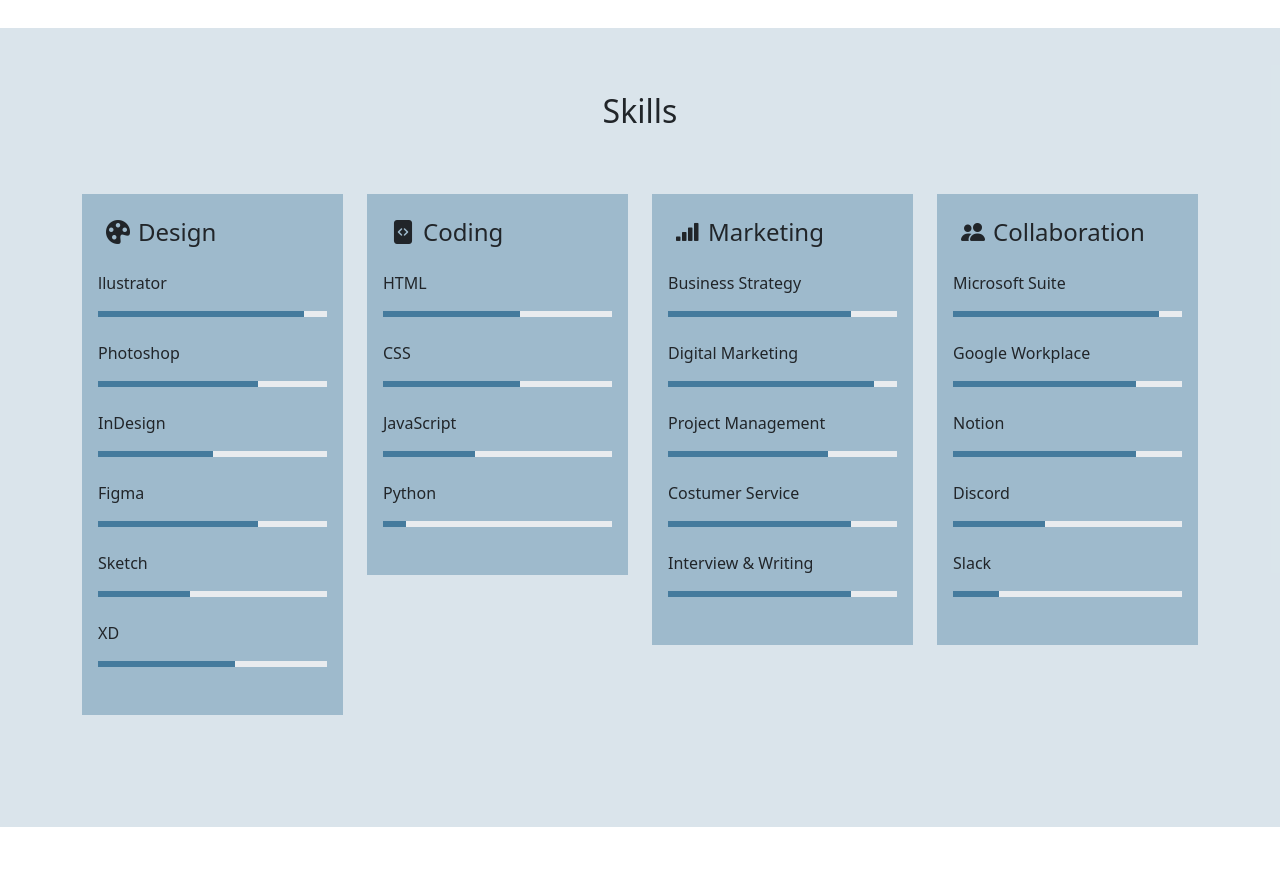
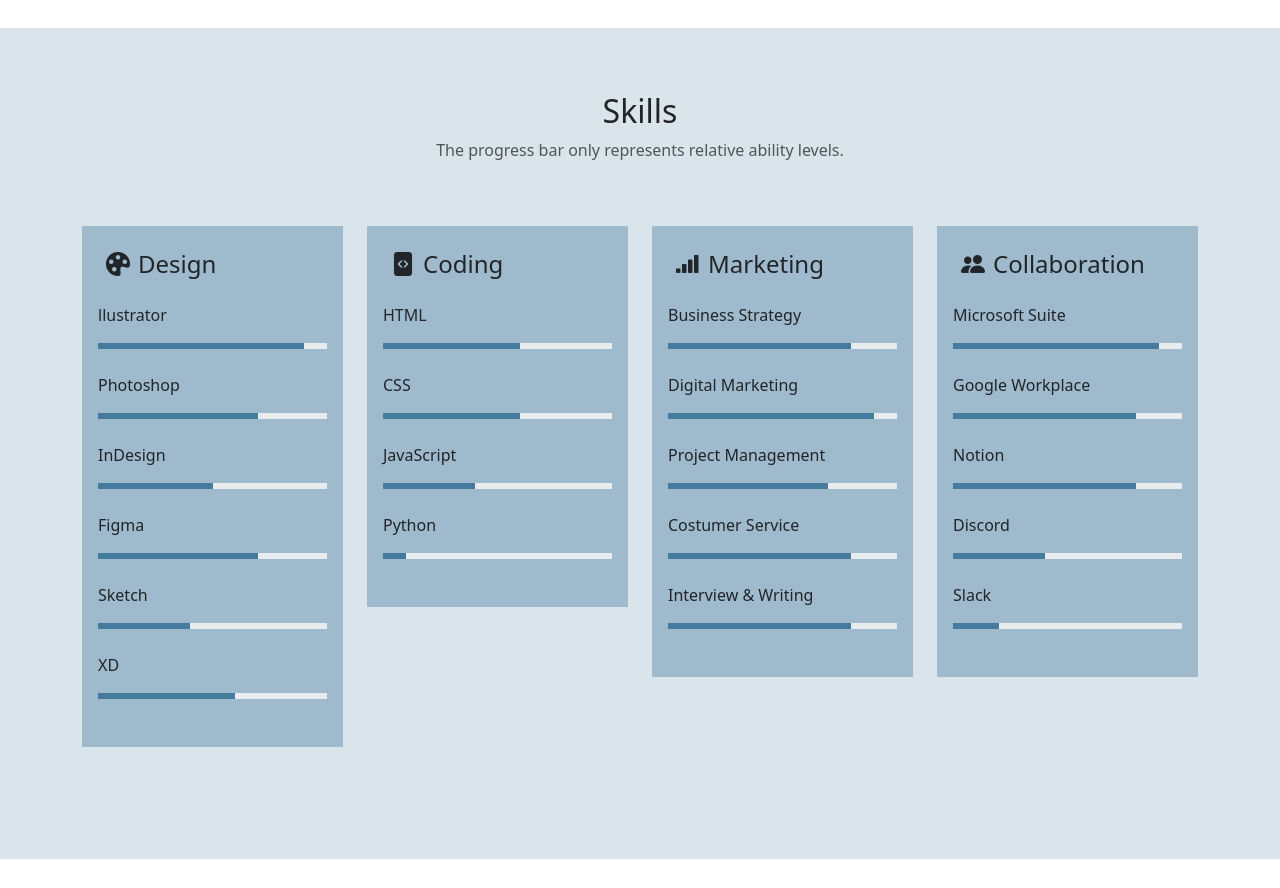
Before and after one commit to melody0000tw/melodyswebsite, a plain HTML site: page index.html in a window 1280 px wide. Shown: the part 1460-2348 px from the top of the page. Drawn offline with nearby package versions, Linux system fonts and the light colour scheme.

Commit message:
Update index.html

```diff
--- a/index.html
+++ b/index.html
@@ -97,6 +97,7 @@
         <div class="container">
             <div class="text-center">
                 <h2>Skills</h2>
+                <p class="text-muted">The progress bar only represents relative ability levels.</p>
             </div>
             <div class="row my-5 align-items-top justify-content-center gy-3">
                 <!-- Skill - Design-->
```
